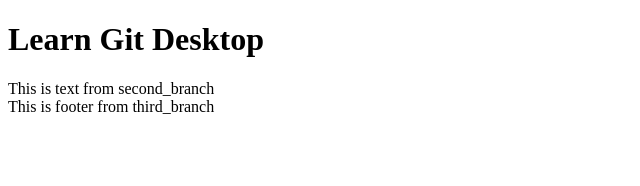
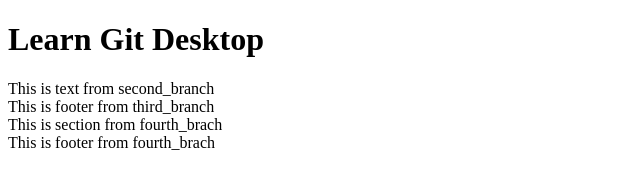
Before and after one commit to Nattaporn11/GitLog, a plain HTML site: page index.html in a window 1280 px wide. Shown: the whole page, without its empty margins (0-640 px from the left). Drawn offline with Linux system fonts and the light colour scheme.

Commit message:
add section and footer
add section and footer from fourth_branch

```diff
--- a/index.html
+++ b/index.html
@@ -18,6 +18,13 @@
         This is footer from third_branch
     </footer>
 
+    <section>
+        This is section from fourth_brach
+    </section>
+
+    <footer>
+        This is footer from fourth_brach
+    </footer>
 
 </body>
 </html>
```
